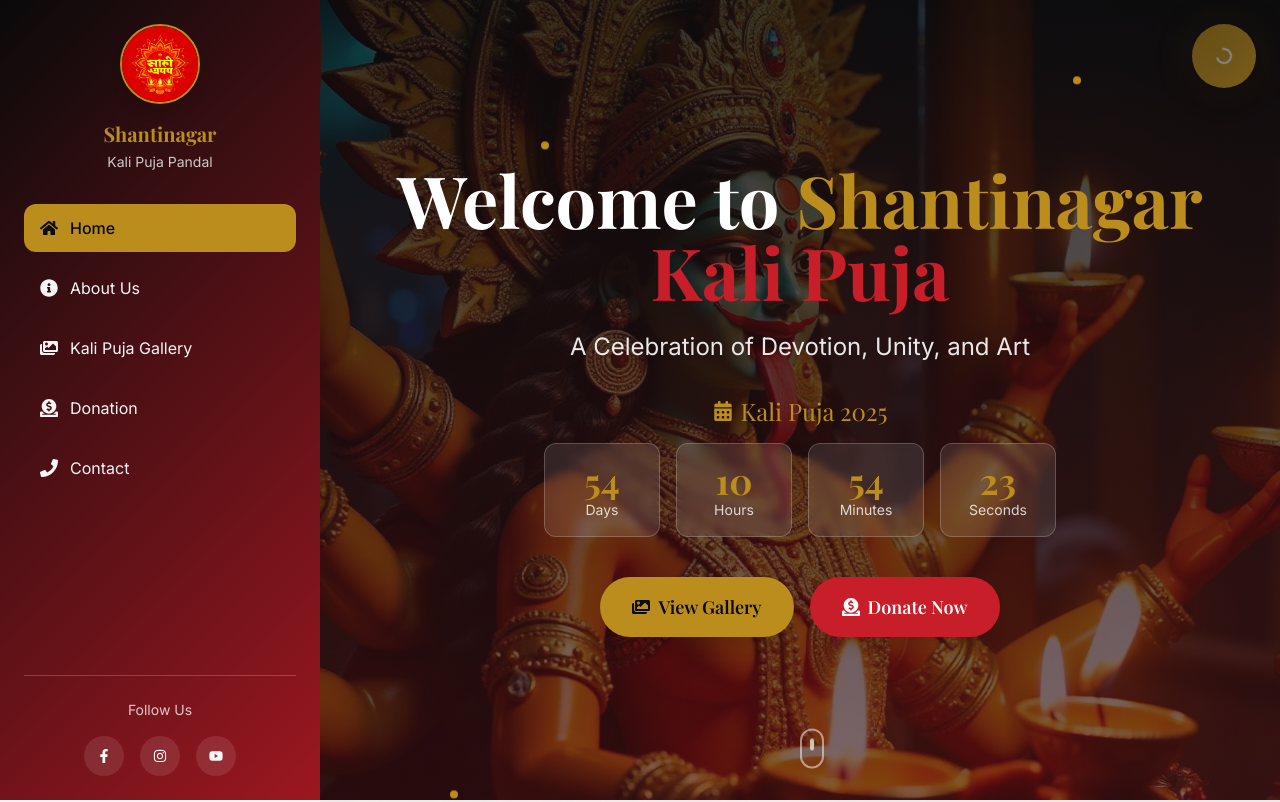
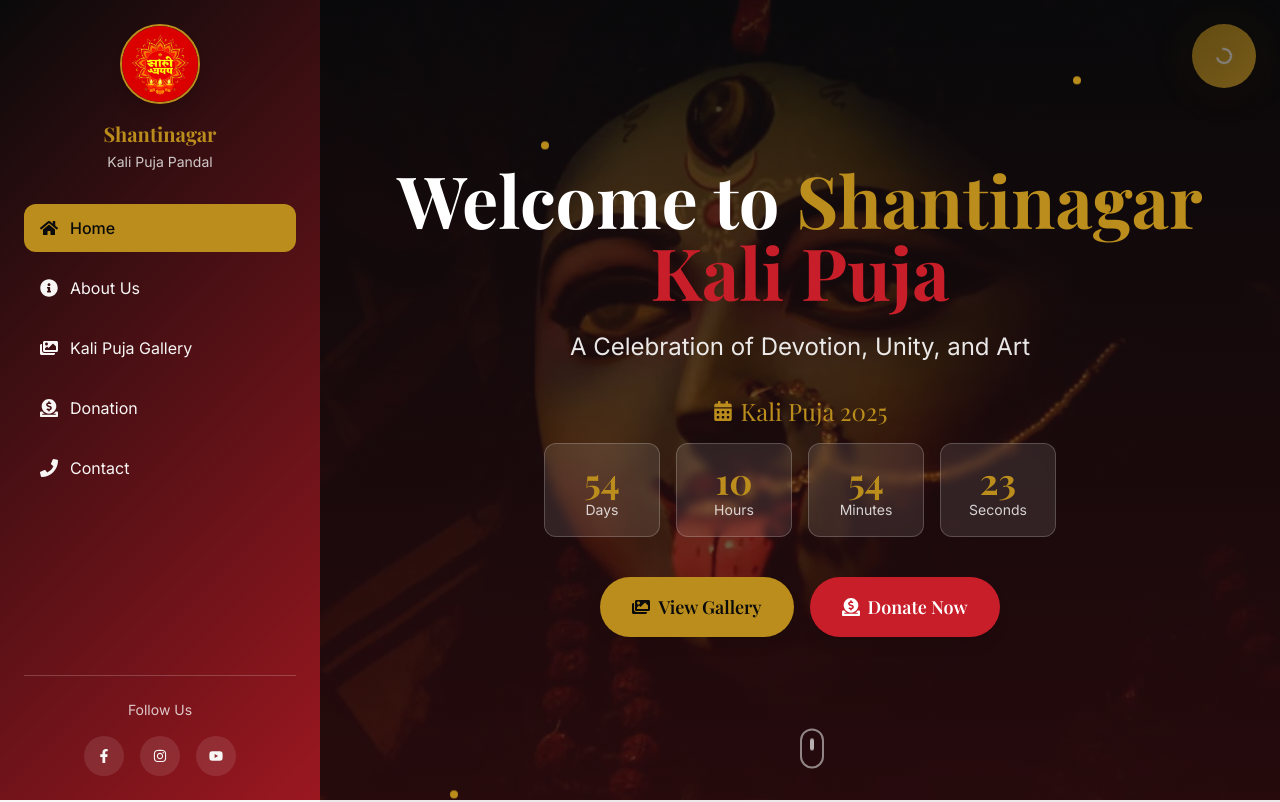
Before and after one commit to arpon-dutta07/para-kali-light, a React (Vite) app: page / in a window 1280 px wide. Shown: the top 802 px of the page. Built offline with nearby package versions, Linux system fonts and the light colour scheme; the HTML template or start-up script is replaced by a standard one.

Commit message:
Update hero section image

```diff
--- a/src/pages/Home.tsx
+++ b/src/pages/Home.tsx
@@ -3,7 +3,6 @@ import { Link } from 'react-router-dom';
 import { motion } from 'framer-motion';
 import { Helmet } from 'react-helmet-async';
 import { FaImages, FaDonate, FaCalendarAlt } from 'react-icons/fa';
-import heroImage from '@/assets/hero-kali-puja.jpg';
 
 export const Home: React.FC = () => {
   const [timeLeft, setTimeLeft] = useState({
@@ -69,7 +68,7 @@ export const Home: React.FC = () => {
         <div
           className="absolute inset-0 bg-cover bg-center bg-no-repeat"
           style={{
-            backgroundImage: `url(${heroImage})`,
+            backgroundImage: `url(/lovable-uploads/05008b2c-6435-4d0f-bc7b-48cf41c1ea8b.png)`,
             backgroundAttachment: 'fixed'
           }}
         >
```
Also changed, not shown: public/lovable-uploads/05008b2c-6435-4d0f-bc7b-48cf41c1ea8b.png (added).
